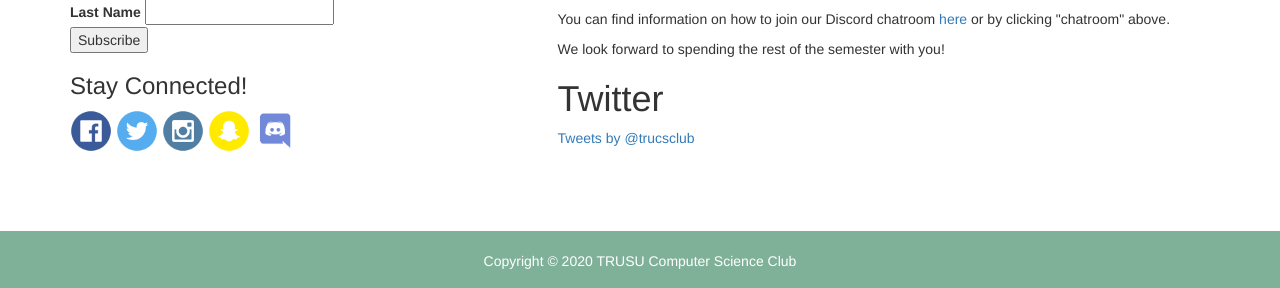
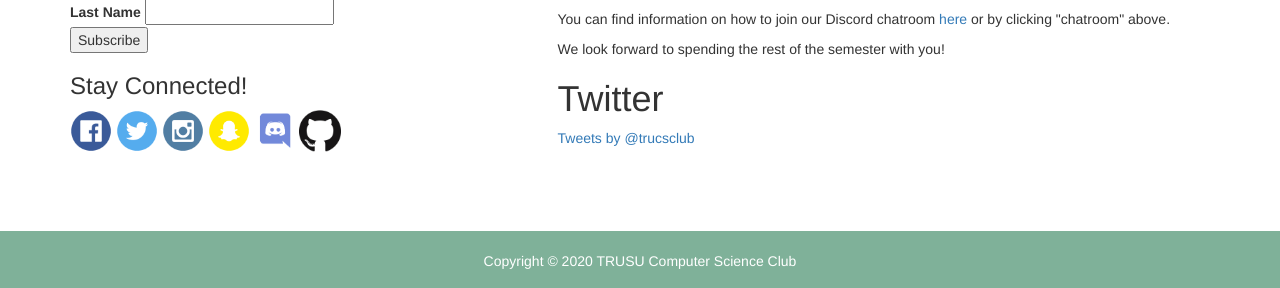
Before and after one commit to trucsclub/trucsclub.github.io, a Jekyll site: the page built from index.html, in a window 1280 px wide. Shown: the part 609-897 px from the top of the page. Built offline with Jekyll 4.4.1, drawn with Linux system fonts in a browser that asks for light colours; nearby versions of some CDN libraries; comment, search, counter and statistics services are not loaded.

Commit message:
github icon #214

```diff
--- a/_layouts/page.html
+++ b/_layouts/page.html
@@ -127,6 +127,7 @@
                         <a href="https://www.instagram.com/trusucsclub/" alt="Instagram"><img src="/img/Instagram.png" /></a>
                         <a href="https://snapchat.com/add/trucsclub" alt="Snapchat"><img src="/img/Snapchat.png" /></a>
                         <a href="https://discord.gg/WcTbKch" alt="Discord"><img src="/img/Discord.png" /></a>
+                        <a href="https://github.com/trucsclub" alt="Github"><img src="/img/Github.png" /></a>
                     </div>
                 </aside>
             </div>
```
Also changed, not shown: img/Github.png (added).
